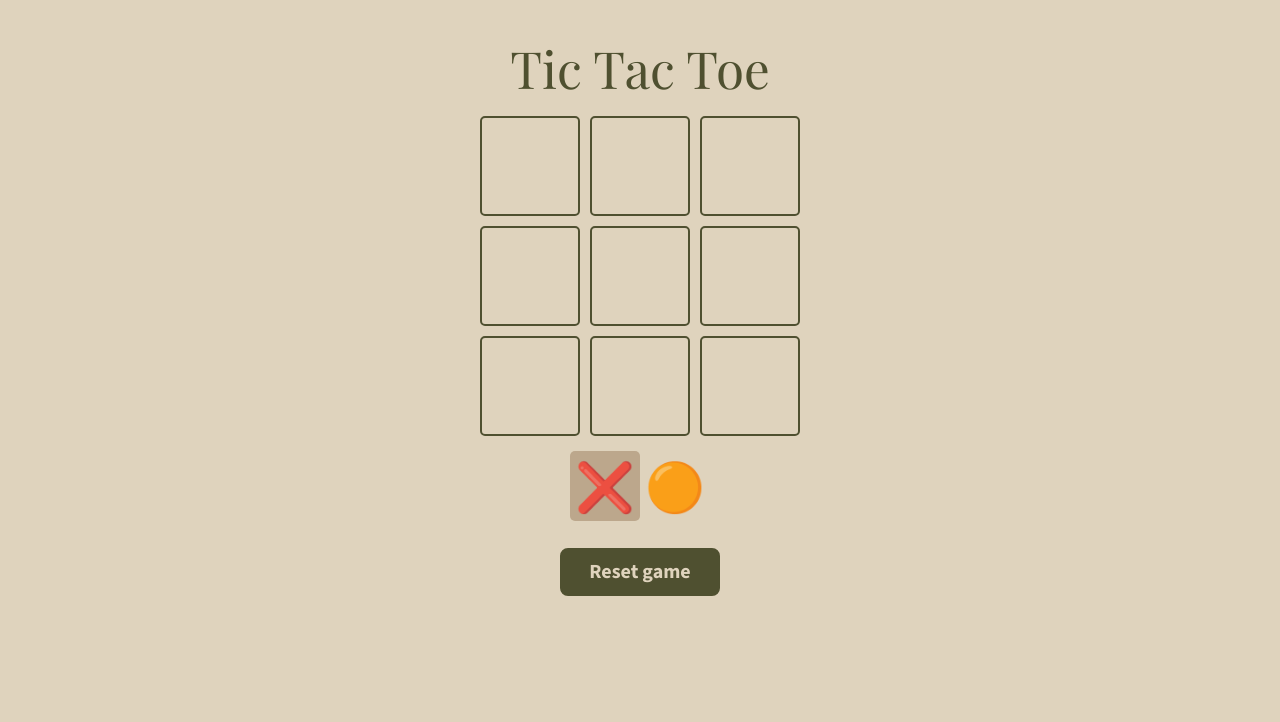
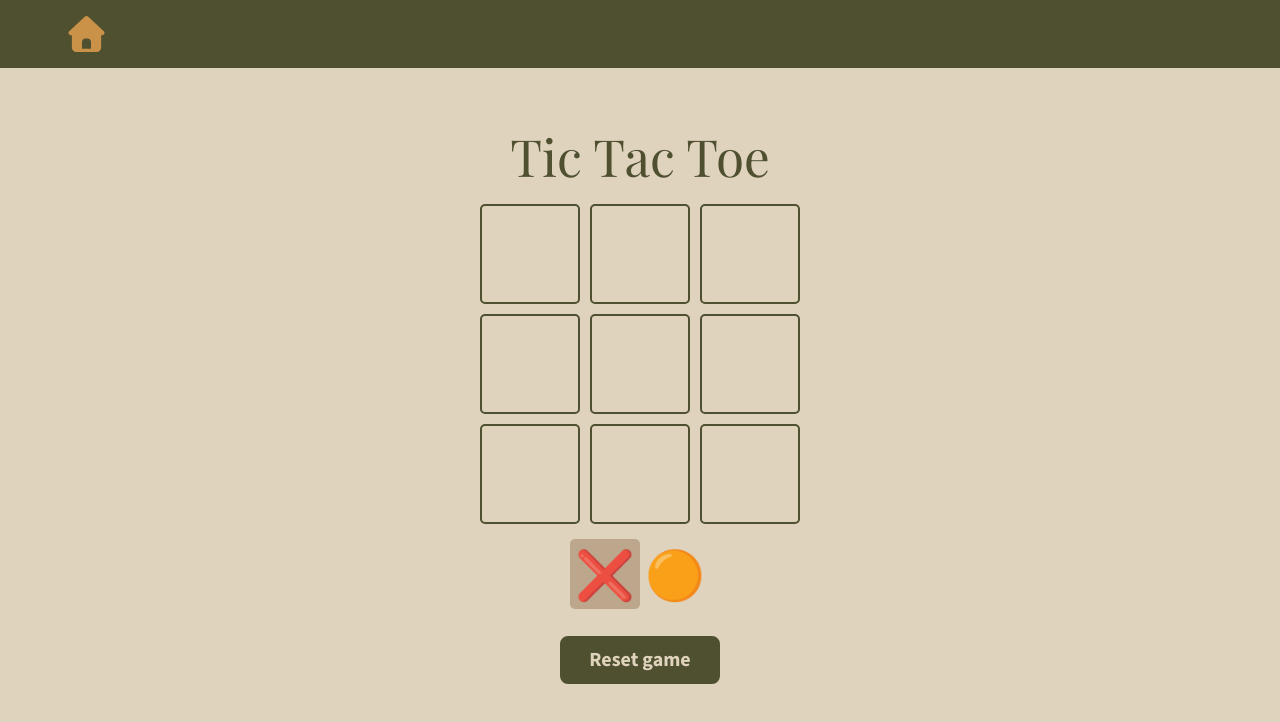
Before and after one commit to nataliatorres/tictactoe, a React (Vite) app: page / in a window 1280 px wide. Shown: the top 722 px of the page. Built offline with nearby package versions, Linux system fonts and the light colour scheme; a web font is replaced by a local one.

Commit message:
Importing the NavBar component and updating the style for the main section

```diff
--- a/src/App.jsx
+++ b/src/App.jsx
@@ -1,13 +1,21 @@
 import { useState } from 'react'
-import reactLogo from './assets/react.svg'
-import viteLogo from '/vite.svg'
 import './App.css'
+import NavBar from './components/NavBar'
 import GameSquare from './components/GameSquare'
 import confetti from 'canvas-confetti'
 import { TURNS } from './utils/constants'
 import { checkWinnerFrom, checkEndGame } from './logic/board'
 import { WinnerModal } from './components/WinnerModal'
 import { saveGameToStorage, resetGameStorage } from './logic'
+
+import { FontAwesomeIcon } from '@fortawesome/react-fontawesome'
+import { library } from '@fortawesome/fontawesome-svg-core'
+/* import all the icons in Free Solid, Free Regular, and Brands styles */
+import { fas } from '@fortawesome/free-solid-svg-icons'
+import { far } from '@fortawesome/free-regular-svg-icons'
+import { fab } from '@fortawesome/free-brands-svg-icons'
+
+library.add(fas, far, fab)
 
 function App() {
   const turnSquareStyle = "grid w-17.5 h-17.5 border-2 rounded-[5px] border-solid border-transparent place-items-center pointer-events-none text-5xl"
@@ -55,9 +63,12 @@ function App() {
   }
 
   return (
-    <main className='w-fit my-10 mx-auto text-center'>
+    <>
+      <NavBar/>
+      <main className='w-86 flex justify-center my-10 mx-auto text-center'>
+        <section>
           <h1 className='my-5 text-[#4f5030]'>Tic Tac Toe</h1>
-      <section className='grid grid-cols-3 gap-2.5'>
+          <section className='w-[320px] grid grid-cols-3 gap-2.5'>
             {
               // board.map((_, index) => {
               board.map((square, index) => {
@@ -81,7 +92,9 @@ function App() {
           <button onClick={resetGame} className='w-40 py-2 px-3 m-3 bg-[#4f5030] font-bold text-xl text-[#dfd3bd] border-2 border-solid border-[#4f5030] rounded-lg transition-200 cursor-pointer hover:bg-[#dfd3bd] hover:text-[#4f5030]'>Reset game</button>
 
           <WinnerModal winner={winner} resetGame={resetGame}></WinnerModal>
+        </section>
       </main>
+    </>
   )
 }
 
--- /dev/null
+++ b/src/components/NavBar.jsx
@@ -0,0 +1,16 @@
+import { FontAwesomeIcon } from '@fortawesome/react-fontawesome'
+
+const NavBar = () => {
+
+    return (
+        <header className=" w-full top-0 sticky border-solid z-20 bg-[#4F5030]">
+            <div className="max-w-300 mx-auto flex items-center justify-between gap-4 duration-200 px-8 lg:px-6 py-6 lg:py-4">
+                <a className="flex text-center font-medium sm:text-lg" href="https://nataliatorres.github.io/">
+                    <FontAwesomeIcon icon="fa-solid fa-house" className="fa-2x"/>
+                </a>
+            </div>
+        </header>
+    )
+}
+
+export default NavBar;
```
Lines whose indentation alone changed are shown as unchanged.
